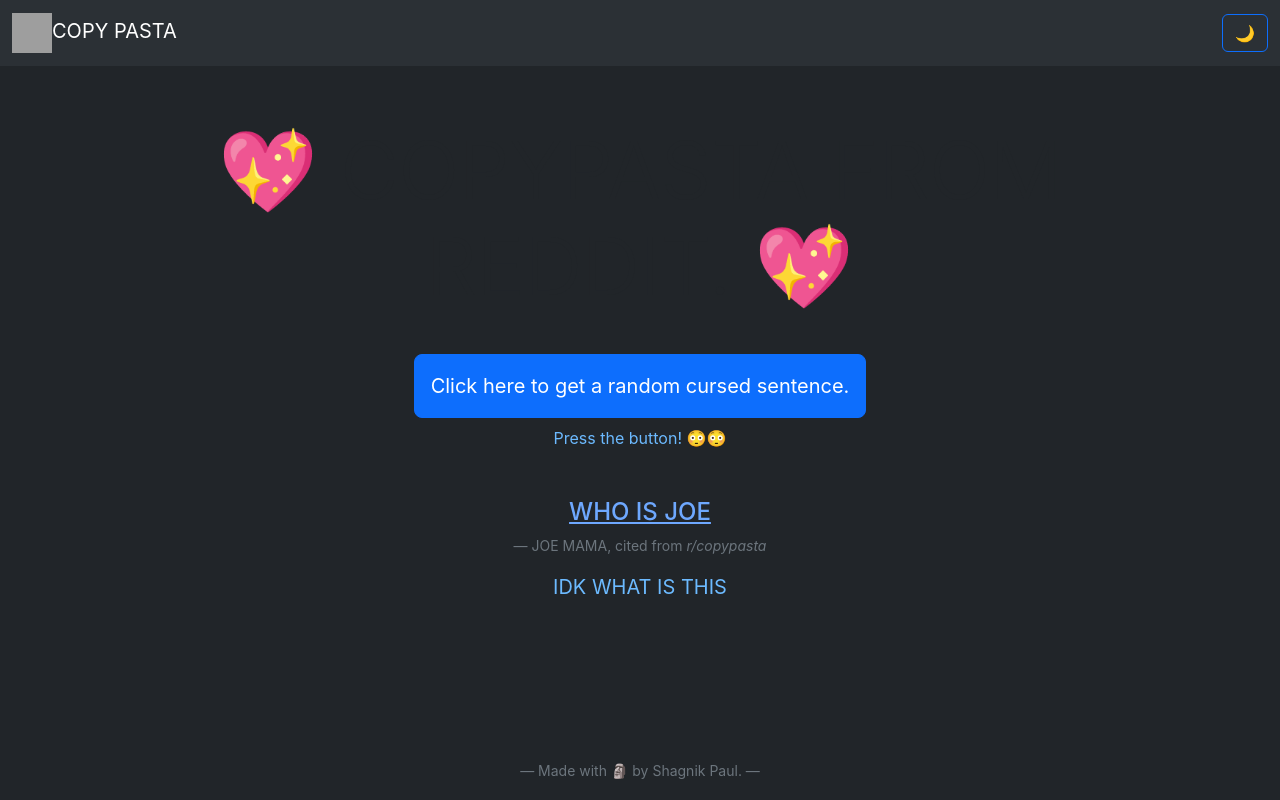
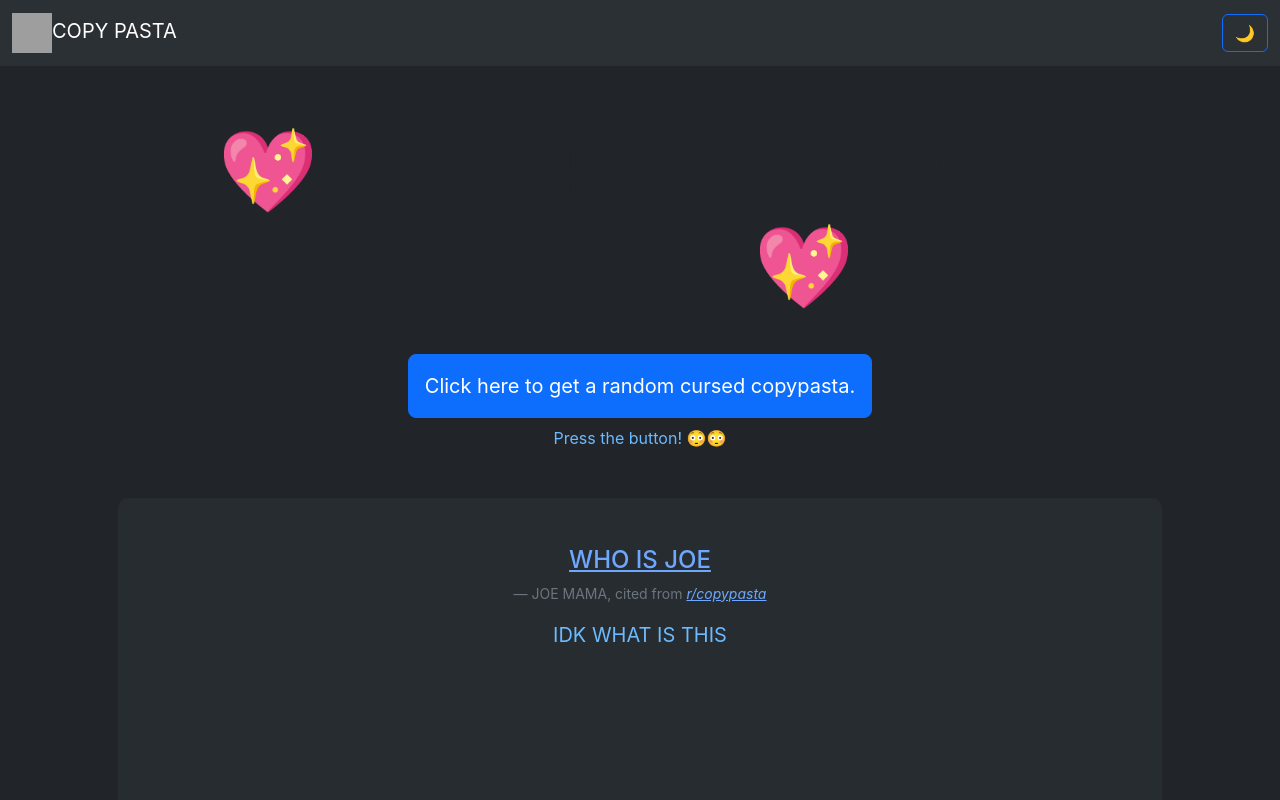
Before and after one commit to Shagnikpaul/goofypasta-react-app, a React (Create React App) app: page / in a window 1280 px wide. Shown: the top 800 px of the page. Built offline with nearby package versions, Linux system fonts and the light colour scheme; grey boxes are pictures that could not be loaded.

Commit message:
layout misc change

```diff
--- a/public/index.html
+++ b/public/index.html
@@ -1,7 +1,7 @@
 <!DOCTYPE html>
 <html lang="en">
   <head>
-    <meta charset="utf-8" />
+    <meta http-equiv="Content-Type" content="text/html; charset=utf-8" />
     <link rel="icon" href="%PUBLIC_URL%/favicon.ico" />
     <link href="https://cdn.jsdelivr.net/npm/bootstrap@5.3.0-alpha1/dist/css/bootstrap.min.css" rel="stylesheet" integrity="sha384-GLhlTQ8iRABdZLl6O3oVMWSktQOp6b7In1Zl3/Jr59b6EGGoI1aFkw7cmDA6j6gD" crossorigin="anonymous">
     <link rel="stylesheet" href="https://cdnjs.cloudflare.com/ajax/libs/font-awesome/6.3.0/css/all.min.css">
@@ -9,7 +9,7 @@
     <meta name="theme-color" content="#000000" />
     <meta
       name="description"
-      content="Web site created using create-react-app"
+      content="React app / Website to view random submissions from r/copypasta"
     />
     <link rel="apple-touch-icon" href="%PUBLIC_URL%/logo192.png" />
     <!--
@@ -26,7 +26,7 @@
       work correctly both with client-side routing and a non-root public URL.
       Learn how to configure a non-root public URL by running `npm run build`.
     -->
-    <title>React App</title>
+    <title>GOOFY PASTA</title>
   </head>
   <body>
     <noscript>You need to enable JavaScript to run this app.</noscript>
--- a/src/App.css
+++ b/src/App.css
@@ -5,3 +5,8 @@ p {
 .moremar {
   margin-top: -40px;
 }
+
+.bgdark {
+  background-color: rgb(39, 44, 49);
+  border-radius: 10px;
+}
--- a/src/components/Copypasta.js
+++ b/src/components/Copypasta.js
@@ -47,7 +47,11 @@ export default function About(props) {
   const [countText, setCountText] = useState(0);
   const [emoji, setEmoji] = useState("💖");
   const [para, setPara] = useState("IDK WHAT IS THIS");
-  const [info, setInfo] = useState({author:"JOE MAMA", title:"WHO IS JOE", url:"www.google.com"});
+  const [info, setInfo] = useState({
+    author: "JOE MAMA",
+    title: "WHO IS JOE",
+    url: "https://www.reddit.com/r/copypasta",
+  });
   const [distate, setDis] = useState(false);
   return (
     <div
@@ -66,25 +70,29 @@ export default function About(props) {
           onClick={incCount}
           disabled={distate}
         >
-          Click here to get a random cursed sentence.
+          Click here to get a random cursed copypasta.
         </button>
       </div>
       <p className="text-center mb-5">
-        {" "}
         {countText === 0
           ? "Press the button! 😳😳"
           : countText === 1
           ? "Used 1 time."
           : `Used ${countText} times.`}
       </p>
-      <div className="">
+      <div className="min vh-100 pt-5 bgdark px-5">
         <h4 className="text-center mb-4">
-          <a href={info["url"]}>{info["title"]}</a>
+          <a href={info["url"]} target="_blank">{info["title"]}</a>
         </h4>
         <figure className="text-center">
           <figcaption className="blockquote-footer">
             {info["author"]}, cited from
-            <cite title="Source Titles"> {"r/copypasta"}</cite>
+            <cite title="Source Titles">
+              {" "}
+              <a href="https://www.reddit.com/r/copypasta" target="_blank">
+                r/copypasta
+              </a>
+            </cite>
           </figcaption>
           <blockquote className="blockquote">
             <p className="text-break">{para}</p>
```
Also changed, not shown: 1 other file (tests, documents, lock files or other folders).
